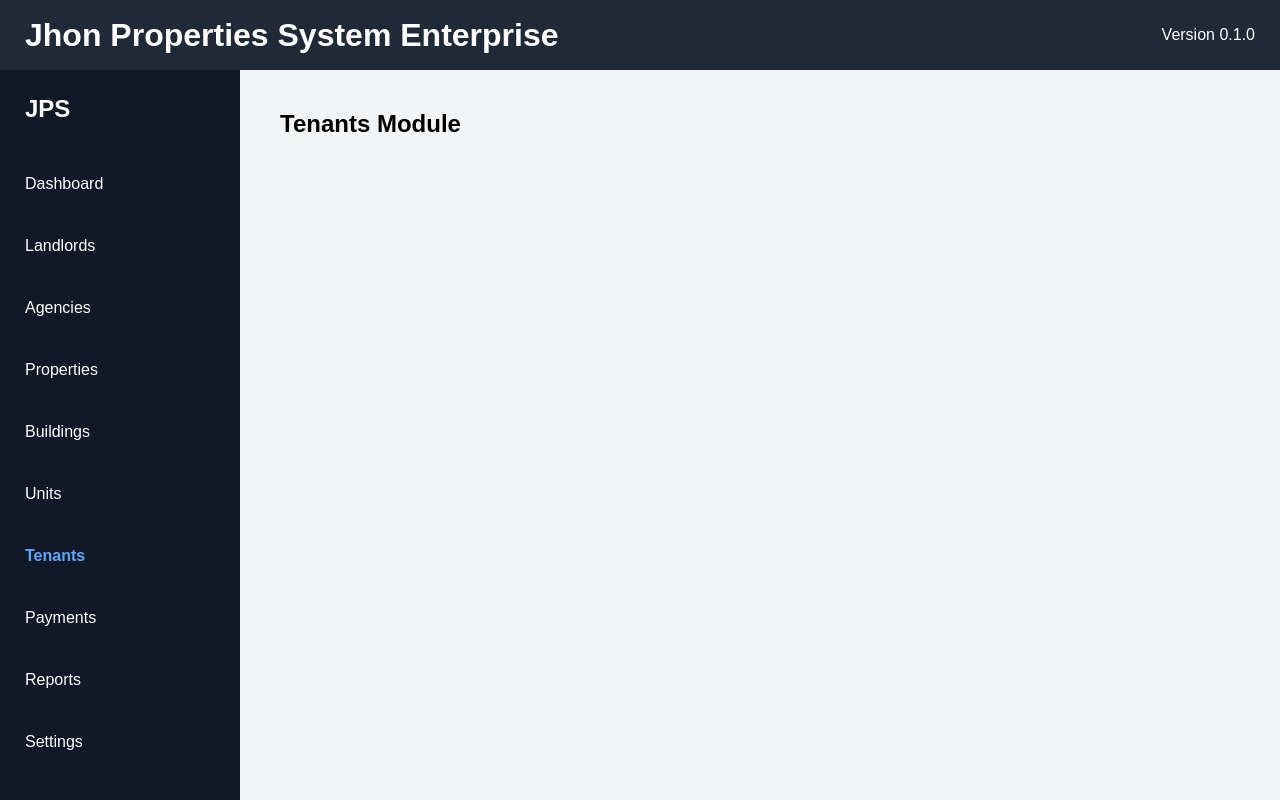
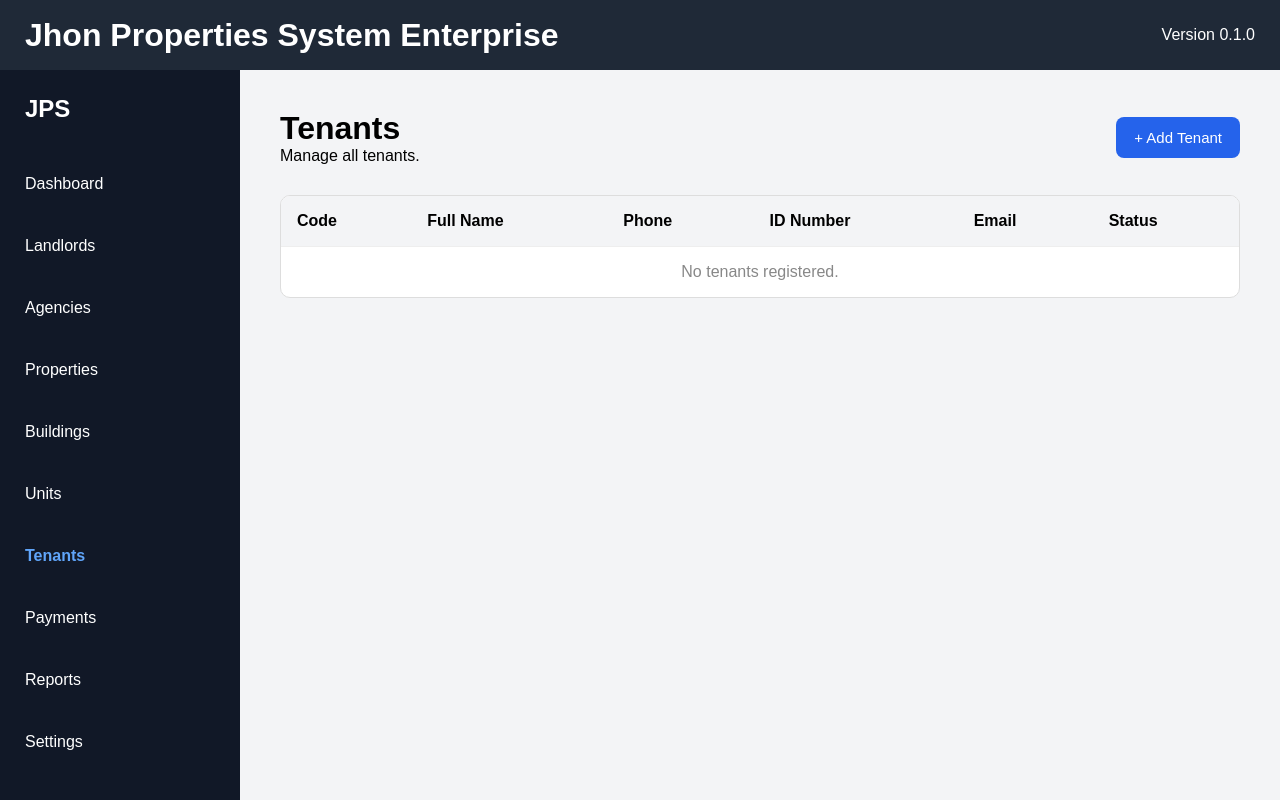
Before and after one commit to JHON261998/jhon-properties-system-enterprise, a React (Vite) app: page /tenants in a window 1280 px wide. Built offline with nearby package versions, Linux system fonts and the light colour scheme.

Commit message:
Release 1.1.0 - Tenants Module

```diff
--- /dev/null
+++ b/src/components/TenantModal.jsx
@@ -0,0 +1,71 @@
+import { useState } from "react";
+import TextInput from "./TextInput";
+
+function TenantModal({ open, onClose, onSave }) {
+  const [fullName, setFullName] = useState("");
+  const [phone, setPhone] = useState("");
+  const [idNumber, setIdNumber] = useState("");
+  const [email, setEmail] = useState("");
+
+  if (!open) return null;
+
+  function handleSave() {
+    if (!fullName.trim()) return;
+
+    onSave({
+      fullName,
+      phone,
+      idNumber,
+      email,
+    });
+
+    setFullName("");
+    setPhone("");
+    setIdNumber("");
+    setEmail("");
+  }
+
+  return (
+    <div className="modal-overlay">
+      <div className="modal">
+        <h2>Add Tenant</h2>
+
+        <TextInput
+          label="Full Name"
+          value={fullName}
+          onChange={(e) => setFullName(e.target.value)}
+        />
+
+        <TextInput
+          label="Phone Number"
+          value={phone}
+          onChange={(e) => setPhone(e.target.value)}
+        />
+
+        <TextInput
+          label="National ID / Passport"
+          value={idNumber}
+          onChange={(e) => setIdNumber(e.target.value)}
+        />
+
+        <TextInput
+          label="Email"
+          value={email}
+          onChange={(e) => setEmail(e.target.value)}
+        />
+
+        <div className="modal-buttons">
+          <button className="primary-btn" onClick={handleSave}>
+            Save
+          </button>
+
+          <button onClick={onClose}>
+            Cancel
+          </button>
+        </div>
+      </div>
+    </div>
+  );
+}
+
+export default TenantModal;
--- /dev/null
+++ b/src/components/TenantRow.jsx
@@ -0,0 +1,14 @@
+function TenantRow({ tenant }) {
+  return (
+    <tr>
+      <td>{tenant.code}</td>
+      <td>{tenant.fullName}</td>
+      <td>{tenant.phone}</td>
+      <td>{tenant.idNumber}</td>
+      <td>{tenant.email}</td>
+      <td>{tenant.status}</td>
+    </tr>
+  );
+}
+
+export default TenantRow;
--- /dev/null
+++ b/src/components/TenantTable.jsx
@@ -0,0 +1,36 @@
+import TenantRow from "./TenantRow";
+
+function TenantTable({ tenants }) {
+  return (
+    <div className="table-container">
+      <table className="jps-table">
+        <thead>
+          <tr>
+            <th>Code</th>
+            <th>Full Name</th>
+            <th>Phone</th>
+            <th>ID Number</th>
+            <th>Email</th>
+            <th>Status</th>
+          </tr>
+        </thead>
+
+        <tbody>
+          {tenants.length === 0 ? (
+            <tr>
+              <td colSpan={6} className="empty-state">
+                No tenants registered.
+              </td>
+            </tr>
+          ) : (
+            tenants.map((tenant) => (
+              <TenantRow key={tenant.id} tenant={tenant} />
+            ))
+          )}
+        </tbody>
+      </table>
+    </div>
+  );
+}
+
+export default TenantTable;
--- /dev/null
+++ b/src/features/tenants/tenantStore.js
@@ -0,0 +1,18 @@
+export function loadTenants() {
+  const saved = localStorage.getItem("tenants");
+  return saved ? JSON.parse(saved) : [];
+}
+
+export function saveTenants(tenants) {
+  localStorage.setItem("tenants", JSON.stringify(tenants));
+}
+
+export function createTenant(data, count) {
+  return {
+    id: `T-${Date.now()}`,
+    code: `T-${String(count + 1).padStart(3, "0")}`,
+    status: "Active",
+    createdAt: new Date().toLocaleDateString(),
+    ...data,
+  };
+}
--- a/src/pages/Tenants.jsx
+++ b/src/pages/Tenants.jsx
@@ -1,6 +1,54 @@
+import { useEffect, useState } from "react";
+
+import TenantModal from "../components/TenantModal";
+import TenantTable from "../components/TenantTable";
+
+import {
+  loadTenants,
+  saveTenants,
+  createTenant,
+} from "../features/tenants/tenantStore";
+
 function Tenants() {
+  const [tenants, setTenants] = useState(loadTenants);
+  const [open, setOpen] = useState(false);
+
+  useEffect(() => {
+    saveTenants(tenants);
+  }, [tenants]);
+
+  function addTenant(data) {
+    const tenant = createTenant(data, tenants.length);
+
+    setTenants([...tenants, tenant]);
+
+    setOpen(false);
+  }
+
   return (
-    <h2>Tenants Module</h2>
+    <>
+      <div className="page-header">
+        <div>
+          <h1>Tenants</h1>
+          <p>Manage all tenants.</p>
+        </div>
+
+        <button
+          className="primary-btn"
+          onClick={() => setOpen(true)}
+        >
+          + Add Tenant
+        </button>
+      </div>
+
+      <TenantTable tenants={tenants} />
+
+      <TenantModal
+        open={open}
+        onClose={() => setOpen(false)}
+        onSave={addTenant}
+      />
+    </>
   );
 }
 
```
